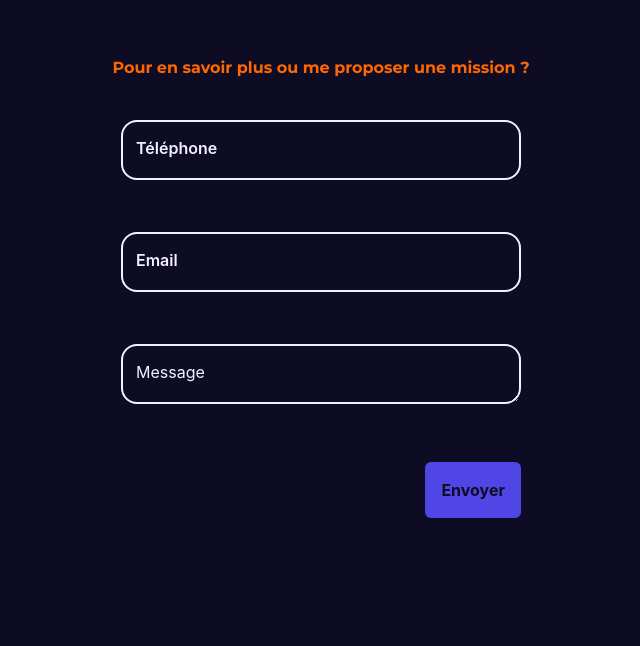
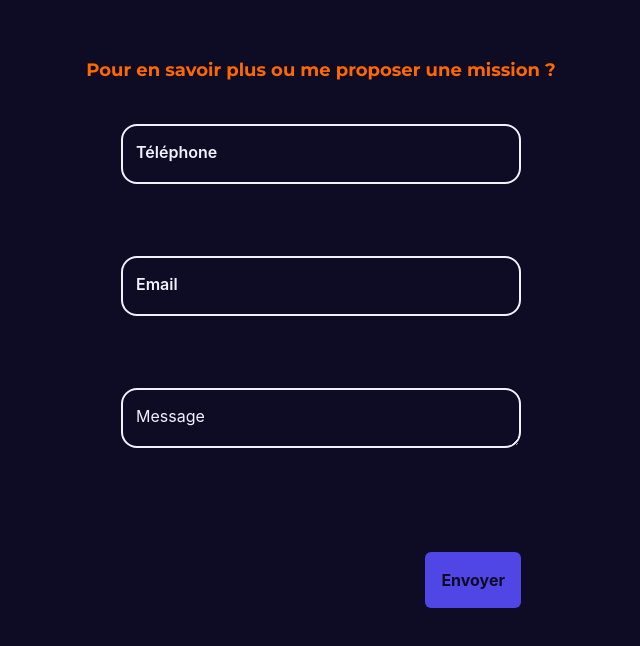
Before and after one commit to razmi0/portfolio, a React (Vite) app: page / in a window 1280 px wide. Shown: the part 4560-5206 px from the top of the page, without its empty margins (615-1255 px from the left). Built offline with nearby package versions, Linux system fonts and the light colour scheme.

Commit message:
Update form styling and error message display

```diff
--- a/src/components/Contact.tsx
+++ b/src/components/Contact.tsx
@@ -145,8 +145,8 @@ const slidePlaceholder = (e: ChangeEvent<HTMLInputElement | HTMLTextAreaElement>
 
 const Form = ({ children, onSubmit }: { children: ReactNode; onSubmit: (e: FormEvent<HTMLFormElement>) => void }) => {
   return (
-    <form onSubmit={onSubmit} className="flex flex-col items-center justify-center gap-10 my-5 w-full">
-      <h3 className="!text-belgoss-500 text-center">Pour en savoir plus ou me proposer une mission ?</h3>
+    <form onSubmit={onSubmit} className="flex flex-col items-center justify-center my-5 w-full">
+      <h3 className="!text-belgoss-500 text-center text-lg mb-10">Pour en savoir plus ou me proposer une mission ?</h3>
       {children}
     </form>
   );
@@ -200,7 +200,10 @@ const Textarea = ({ children, onChange, className }: InputProps) => {
 
 const TextError = ({ children }: { children: ReactNode }) => {
   return (
-    <p className="text-red-500 text-sm font-semibold flex items-center gap-3" role="alert" aria-live="assertive">
+    <p
+      className="text-red-500 text-sm font-semibold flex items-center gap-3 slide-from-bottom slide-from-active"
+      role="alert"
+      aria-live="assertive">
       <TriangleAlert />
       {children}
     </p>
--- a/src/tailwind/input.css
+++ b/src/tailwind/input.css
@@ -162,10 +162,10 @@ dialog::backdrop {
  */
 
 .input-group {
-  position: relative;
-  width: 100%;
+  @apply relative mb-3 w-full;
   min-width: 205px;
   max-width: 400px;
+  min-height: 120px;
 }
 
 .input {
--- a/src/tailwind/output.css
+++ b/src/tailwind/output.css
@@ -932,10 +932,6 @@ video {
   gap: 0.25rem;
 }
 
-.gap-10{
-  gap: 2.5rem;
-}
-
 .gap-12{
   gap: 3rem;
 }
@@ -1550,11 +1546,13 @@ dialog::backdrop {
  * input
  */
 
-.input-group {
+.input-group{
   position: relative;
+  margin-bottom: 0.75rem;
   width: 100%;
   min-width: 205px;
   max-width: 400px;
+  min-height: 120px;
 }
 
 .input{
```
